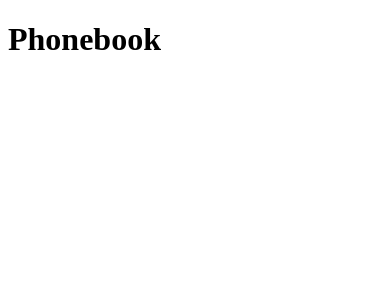
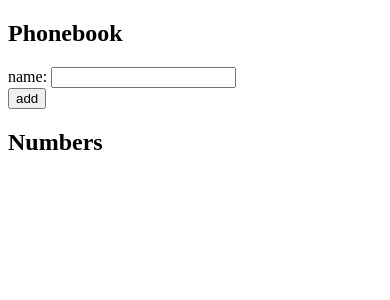
Before and after one commit to DBurgess93/part2, a React (Create React App) app in the folder phonebook/: page / in a window 390 px wide. Shown: the top 300 px of the page. Built offline with nearby package versions, Linux system fonts and the light colour scheme.

Commit message:
Add form to add new contacts into phonebook and display them

```diff
--- a/phonebook/src/App.js
+++ b/phonebook/src/App.js
@@ -1,10 +1,45 @@
+import { useState } from 'react'
 
 const App = () => {
+  const [persons, setPersons] = useState([])
+  const [newName, setNewName] = useState('')
+
+  const addName = (event) => {
+    event.preventDefault()
+    const nameObject = {
+      name: newName,
+      key: newName
+    }
+    console.log(nameObject)
+    setPersons(persons.concat(nameObject))
+    setNewName('')
+  }
+
+  const handleNameChange = (event) => {
+    console.log(event.target.value)
+    setNewName(event.target.value)
+  }
+
   return (
     <div>
-      <h1>Phonebook</h1>
+      <h2>Phonebook</h2>
+      <form onSubmit={addName} >
+        <div>
+          name: <input
+            value={newName}
+            onChange={handleNameChange}
+          />
+        </div>
+        <div>
+          <button type="submit">add</button>
+        </div>
+      </form>
+      <h2>Numbers</h2>
+        {persons.map(person => {
+          return <p key={person.key}> {person.name}</p>
+        })}
     </div>
-  );
+  )
 }
 
-export default App;
+export default App
```
